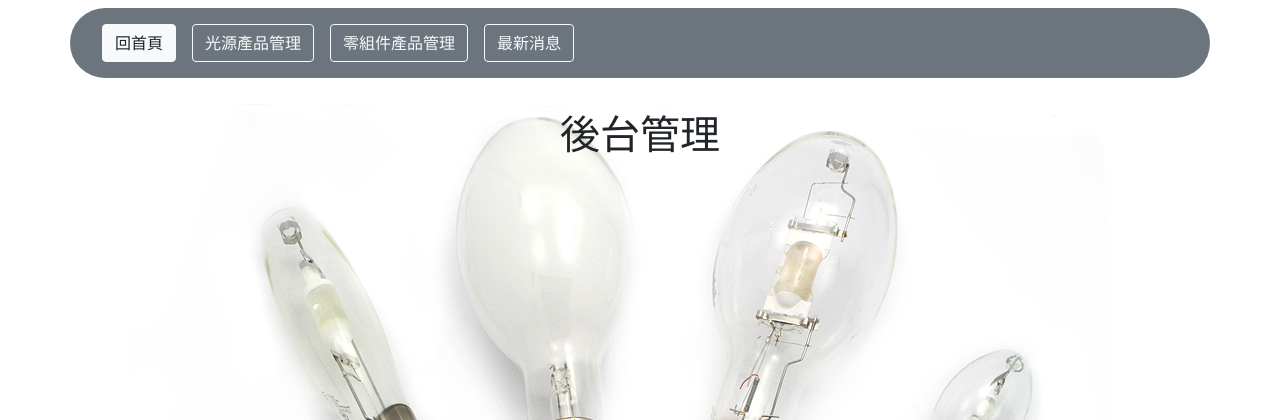
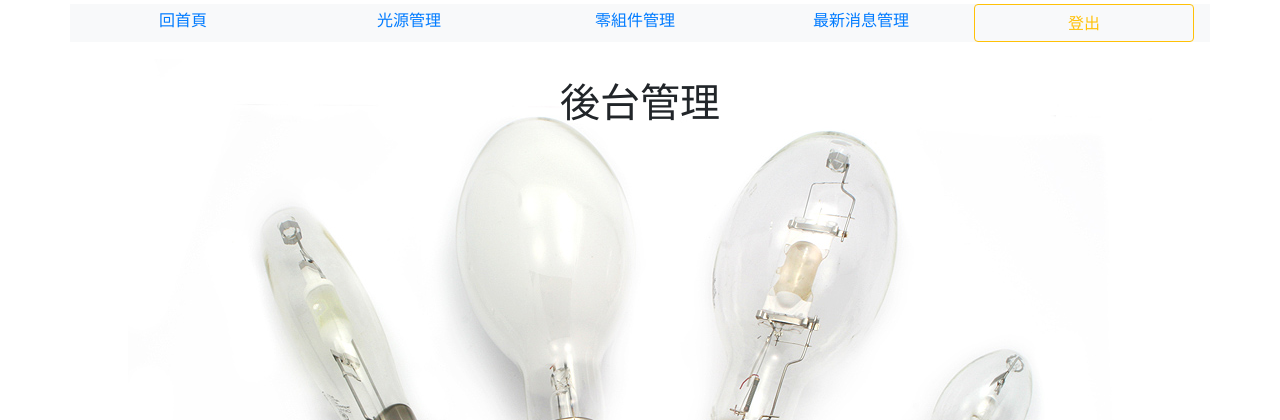
Before and after one commit to wanghanna/CWL_T, a PHP site: page /admin.php in a window 1280 px wide. Shown: the top 420 px of the page. Run offline with PHP 8.4, Linux system fonts and the light colour scheme; the visitor is signed in with stand-in values (Sample User, id 1); some libraries are stand-ins or nearby versions.

Commit message:
修正連結、
git commit -m 修正連結

```diff
--- a/admin.php
+++ b/admin.php
@@ -1,12 +1,19 @@
 <?php
 require_once('sql.php');
+if(empty($_SESSION['admin'])) plo("index.php");
 $body = (empty($_GET['page'])) ? 'main' : $_GET['page'];
 switch ($body) {
   case 'main':
-  $zone = "main.php";
+  $zone = "main";
   break;
   case 'light':
-    $zone = "light.php";
+    $zone = "light";
+    break;
+    case 'component':
+    $zone = "component";
+    break;
+    case 'news':
+    $zone = "news";
     break;
 }
 ?>
@@ -21,14 +28,15 @@ switch ($body) {
 
 </head>
 <body class="row flex-column align-items-center">
-  <div class="bg-secondary p-3 mt-2 badge-pill row container">
-  <button class="btn btn-light mx-3" onclick="document.location.href='?page=main'">回首頁</button>
-<button class="btn btn-outline-light mr-3" onclick="document.location.href='?page=light'">光源產品管理</button>
-<button class="btn btn-outline-light mr-3" onclick="">零組件產品管理</button>
-<button class="btn btn-outline-light mr-3" onclick="">最新消息</button>
+  <div class="my-1 bg-light row m-0 p-0 container justify-content-between">
+<a href="?page=main" class="col bg-light px-3 py-1 text-center">回首頁</a>
+<a href="?page=light" class="col bg-light px-3 py-1 text-center">光源管理</a>
+<a href="?page=component" class="col bg-light px-3 py-1 text-center">零組件管理</a>
+<a href="?page=news" class="col bg-light px-3 py-1 text-center">最新消息管理</a>
+<button class="col btn btn-outline-warning mr-3 text-center decoration" onclick="document.location.href=('api.php?do=logout')">登出</button>
 </div>
 <hr />
-<?php include_once($zone) ?>
+<?php include_once("a".$zone.".php") ?>
 
 <script src="https://code.jquery.com/jquery-3.3.1.slim.min.js"></script>
 <script src="https://cdnjs.cloudflare.com/ajax/libs/popper.js/1.14.6/umd/popper.min.js"></script>
--- a/index.php
+++ b/index.php
@@ -1,3 +1,7 @@
+<?php
+require_once('sql.php');
+if(!empty($_SESSION['admin'])) plo("admin.php");
+?>
 <!DOCTYPE html>
 <html lang="en">
 <head>
--- a/sql.php
+++ b/sql.php
@@ -1,5 +1,6 @@
 <?php
-$db = new PDO("mysql:host=127.0.0.1;dbname=s1080214;charset=utf8", "s1080214", "s1080214", null);
+SESSION_start();
+$db = new PDO("mysql:host=127.0.0.1;dbname=s1080214;charset=utf8", "root", "", null);
 date_default_timezone_set("Asia/Taipei");
 
 function plo($link){
@@ -20,4 +21,5 @@ function getmax(){
   $row=$db->query("select COUNT(*) from cwl_plight where 1")->fetch();
   return ceil($row[0]/5);
 }
+
 ?>
```
Also changed, not shown: api.php (+13 -10 lines), acomponent.php (added), alight.php (renamed from light.php), amain.php (renamed from main.php), anews.php (added).
